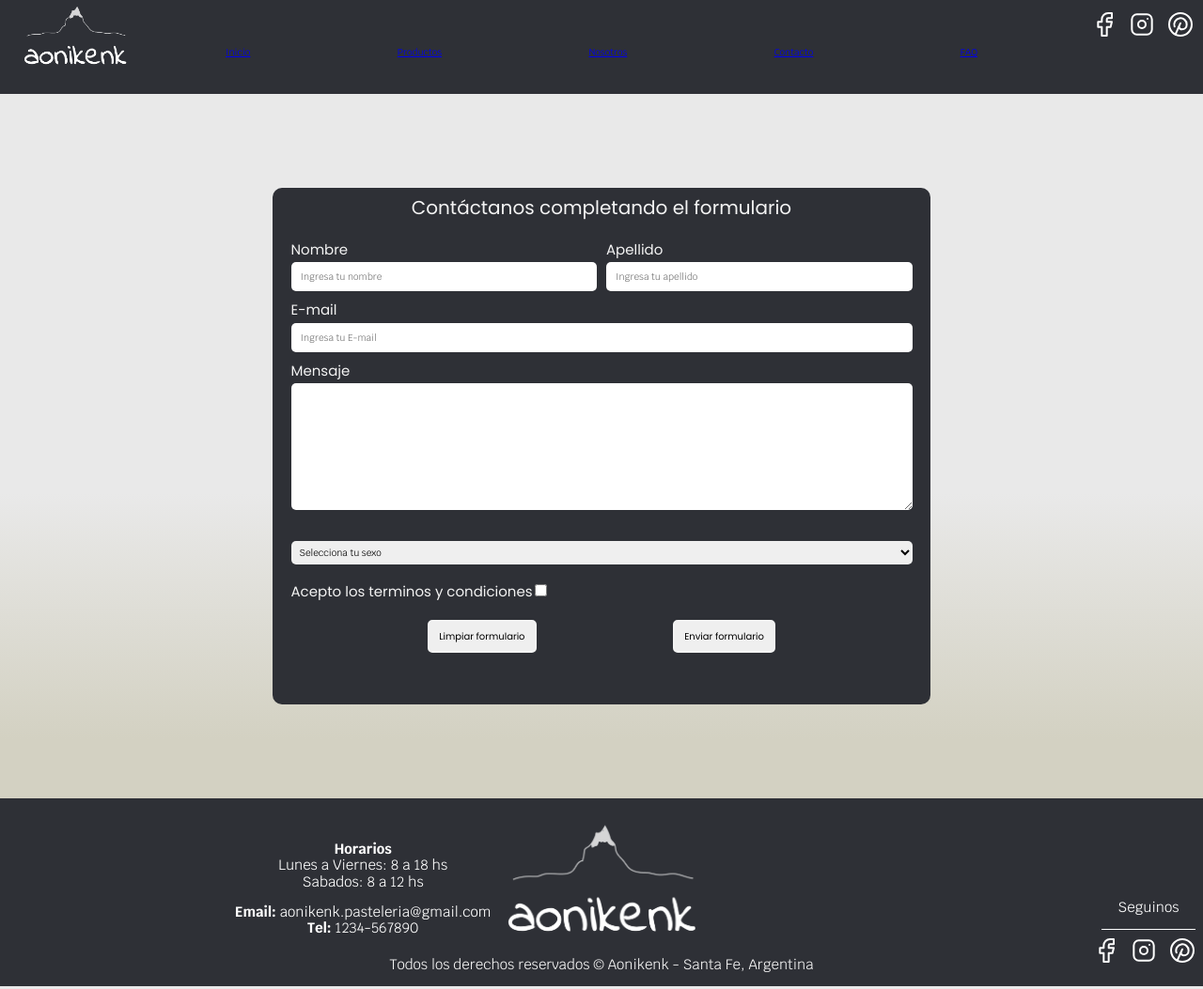
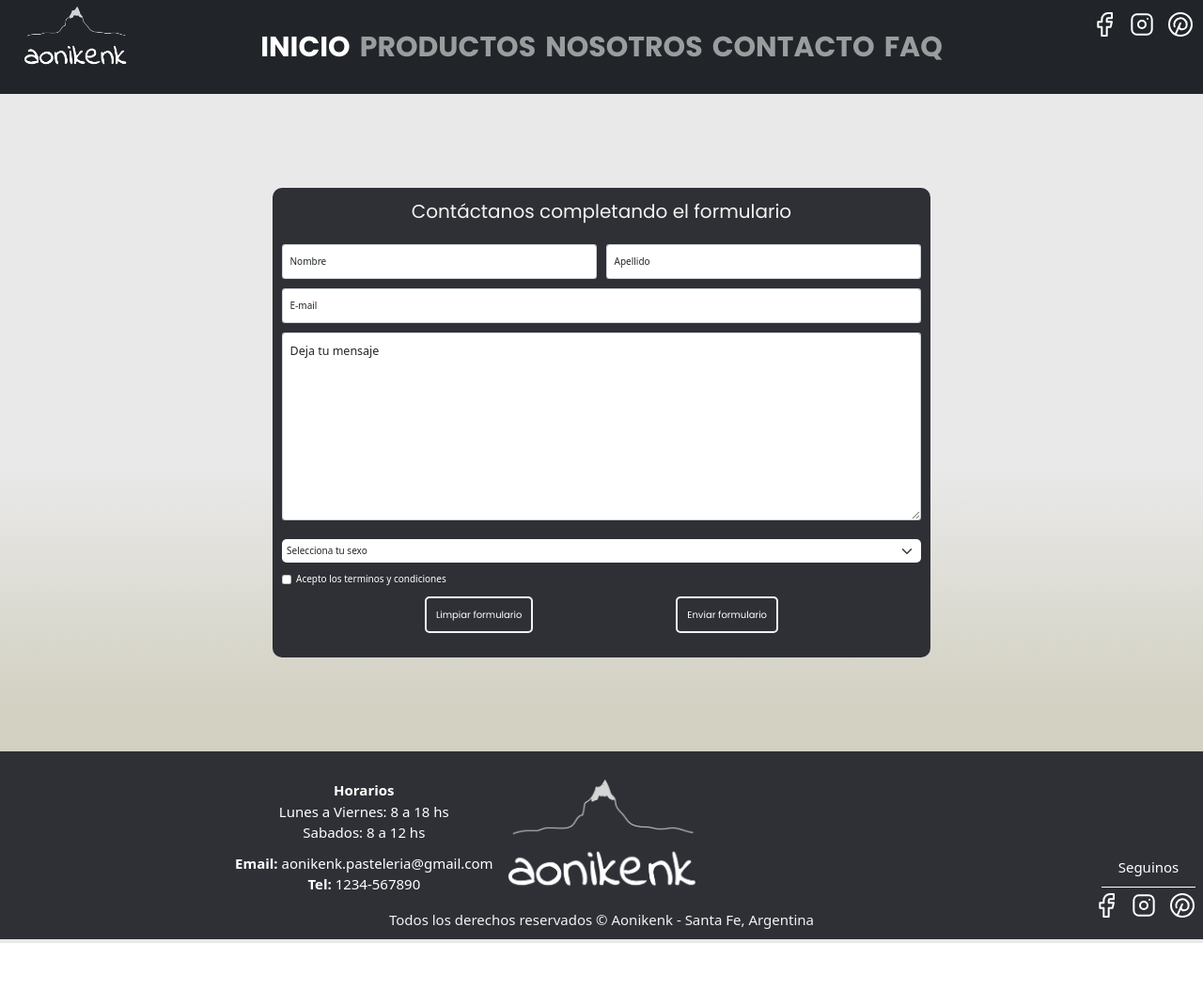
Before and after one commit to rodricastro27/aonikenk-coderhouse, a plain HTML site: page contacto.html in a window 1280 px wide. Shown: the whole page at 94% size. After the commit the page ends 1004 px from the top, so only its background shows below. Drawn offline with nearby package versions, Linux system fonts and the light colour scheme; grey boxes are pictures that could not be loaded.

Commit message:
Bootstrap a nosotros.html y contacto.html

```diff
--- a/contacto.html
+++ b/contacto.html
@@ -6,265 +6,173 @@
     <meta name="viewport" content="width=device-width, initial-scale=1.0" />
     <link rel="preconnect" href="https://fonts.googleapis.com" />
     <link rel="preconnect" href="https://fonts.gstatic.com" crossorigin />
-    <link
-      href="https://fonts.googleapis.com/css2?family=Krub:wght@400;700&family=Nanum+Myeongjo&family=Poppins:wght@400;700&display=swap"
-      rel="stylesheet"
-    />
+    <link href="https://fonts.googleapis.com/css2?family=Krub:wght@400;700&family=Nanum+Myeongjo&family=Poppins:wght@400;700&display=swap" rel="stylesheet"/>
     <link rel="stylesheet" href="./css/normalize.css" />
+    <link href="https://cdn.jsdelivr.net/npm/bootstrap@5.1.3/dist/css/bootstrap.min.css" rel="stylesheet" integrity="sha384-1BmE4kWBq78iYhFldvKuhfTAU6auU8tT94WrHftjDbrCEXSU1oBoqyl2QvZ6jIW3" crossorigin="anonymous">
     <link rel="stylesheet" href="./css/style.css" />
     <title>Aonikenk</title>
   </head>
   <body>
     <header class="header__producto">
       <div class="header__container--producto">
-        <img
-          class="header__logo--producto"
-          src="./img/LOGO.png"
-          alt="logo header"
-        />
+        <img class="header__logo--producto" src="./img/LOGO.png" alt="logo header"/>
       </div>
 
       <div class="header__social">
         <a href="http://facebook.com/aonikenkpasteleria" target="_blank">
-          <svg
-            xmlns="http://www.w3.org/2000/svg"
-            class="icon icon-tabler icon-tabler-brand-facebook"
-            width="32"
-            height="32"
-            viewBox="0 0 24 24"
-            stroke-width="1.5"
-            stroke="#ffffff"
-            fill="none"
-            stroke-linecap="round"
-            stroke-linejoin="round"
-          >
-            <path stroke="none" d="M0 0h24v24H0z" fill="none" />
-            <path
-              d="M7 10v4h3v7h4v-7h3l1 -4h-4v-2a1 1 0 0 1 1 -1h3v-4h-3a5 5 0 0 0 -5 5v2h-3"
-            />
+          <svg xmlns="http://www.w3.org/2000/svg" class="icon icon-tabler icon-tabler-brand-facebook" width="32" height="32" viewBox="0 0 24 24" stroke-width="1.5" stroke="#ffffff" fill="none" stroke-linecap="round" stroke-linejoin="round">
+            <path stroke="none" d="M0 0h24v24H0z" fill="none"/>
+            <path d="M7 10v4h3v7h4v-7h3l1 -4h-4v-2a1 1 0 0 1 1 -1h3v-4h-3a5 5 0 0 0 -5 5v2h-3"/>
           </svg>
         </a>
-
         <a href="http://instagram.com/aonikenk.pasteleria" target="_blank">
-          <svg
-            xmlns="http://www.w3.org/2000/svg"
-            class="icon icon-tabler icon-tabler-brand-instagram"
-            width="32"
-            height="32"
-            viewBox="0 0 24 24"
-            stroke-width="1.5"
-            stroke="#ffffff"
-            fill="none"
-            stroke-linecap="round"
-            stroke-linejoin="round"
-          >
-            <path stroke="none" d="M0 0h24v24H0z" fill="none" />
-            <rect x="4" y="4" width="16" height="16" rx="4" />
-            <circle cx="12" cy="12" r="3" />
-            <line x1="16.5" y1="7.5" x2="16.5" y2="7.501" />
+          <svg xmlns="http://www.w3.org/2000/svg" class="icon icon-tabler icon-tabler-brand-instagram" width="32" height="32" viewBox="0 0 24 24" stroke-width="1.5" stroke="#ffffff" fill="none" stroke-linecap="round" stroke-linejoin="round">
+            <path stroke="none" d="M0 0h24v24H0z" fill="none"/>
+            <rect x="4" y="4" width="16" height="16" rx="4"/>
+            <circle cx="12" cy="12" r="3"/>
+            <line x1="16.5" y1="7.5" x2="16.5" y2="7.501"/>
           </svg>
         </a>
-
         <a href="http://pinterest.com/aonikenkp/" target="_blank">
-          <svg
-            xmlns="http://www.w3.org/2000/svg"
-            class="icon icon-tabler icon-tabler-brand-pinterest"
-            width="32"
-            height="32"
-            viewBox="0 0 24 24"
-            stroke-width="1.5"
-            stroke="#ffffff"
-            fill="none"
-            stroke-linecap="round"
-            stroke-linejoin="round"
-          >
-            <path stroke="none" d="M0 0h24v24H0z" fill="none" />
-            <line x1="8" y1="20" x2="12" y2="11" />
-            <path
-              d="M10.7 14c.437 1.263 1.43 2 2.55 2c2.071 0 3.75 -1.554 3.75 -4a5 5 0 1 0 -9.7 1.7"
-            />
-            <circle cx="12" cy="12" r="9" />
+          <svg xmlns="http://www.w3.org/2000/svg" class="icon icon-tabler icon-tabler-brand-pinterest" width="32" height="32" viewBox="0 0 24 24" stroke-width="1.5" stroke="#ffffff" fill="none" stroke-linecap="round" stroke-linejoin="round">
+            <path stroke="none" d="M0 0h24v24H0z" fill="none"/>
+            <line x1="8" y1="20" x2="12" y2="11"/>
+            <path d="M10.7 14c.437 1.263 1.43 2 2.55 2c2.071 0 3.75 -1.554 3.75 -4a5 5 0 1 0 -9.7 1.7"/>
+            <circle cx="12" cy="12" r="9"/>
           </svg>
         </a>
       </div>
 
-      <nav class="nav__bg--producto">
+<!-- Nueva barra de navegación aplicando bootstrap -->
+      <nav class="navbar navbar-expand-md navbar-dark bg-dark h-100 p-3">
+        <div class="container-fluid">
+            <button class="navbar-toggler" type="button" data-bs-toggle="collapse" data-bs-target="#navbarTogglerDemo01" aria-controls="navbarTogglerDemo01" aria-expanded="false" aria-label="Toggle navigation">
+            <span class="navbar-toggler-icon"></span>
+            </button>
+            <div class="collapse navbar-collapse nav__bg" id="navbarTogglerDemo01">
+              <ul class="navbar-nav mx-auto">
+                  <li class="nav-item">
+                  <a class="nav-link active" aria-current="page" href="index.html">Inicio</a>
+                  </li>
+                  <li class="nav-item">
+                  <a class="nav-link" href="productos.html">Productos</a>
+                  </li>
+                  <li class="nav-item">
+                  <a class="nav-link" href="nosotros.html">Nosotros</a>
+                  </li>
+                  <li class="nav-item">
+                  <a class="nav-link" href="contacto.html">Contacto</a>
+                  </li>
+                  <li class="nav-item">
+                  <a class="nav-link" href="faq.html">FAQ</a>
+                  </li>
+              </ul>
+            </div>
+        </div>
+      </nav>
+
+ <!-- NAV CSS PURO DESACTIVADA -->
+     <!--  <nav class="nav__bg--producto">
         <a class="nav__bg--enlaces" href="index.html">Inicio</a>
         <a class="nav__bg--enlaces" href="productos.html">Productos</a>
         <a class="nav__bg--enlaces" href="nosotros.html">Nosotros</a>
         <a class="nav__bg--enlaces" href="contacto.html">Contacto</a>
         <a class="nav__bg--enlaces" href="faq.html">FAQ</a>
-      </nav>
+      </nav> -->
     </header>
     <!-- Fin del header, incluye logo, barra de navegación y logos de rr.ss -->
+
     <main>
-
+<!-- formulario rehecho aplicando las propiedades de los formularios de bootstrap -->
         <form class="formulario" action="" method="get" enctype="application/x-www-form-urlencoded">
-
             <fieldset class="formulario__fieldset">
-
                 <legend class="formulario__legend">Contáctanos completando el formulario</legend>
-
                 <div class="formulario__container">
-                  <div class="formulario__container--campo">
-                    <label class="formulario__label" for="nombre">Nombre</label>
-                    <input class="formulario__input" type="text" name="nombre" id="nombre" placeholder="Ingresa tu nombre">
+                  <div class="form-floating mb-3">
+                    <input type="text" class="form-control fs-4" id="floatingInput" placeholder="Nombre">
+                    <label for="floatingInput">Nombre</label>
                   </div>
-
-                  <div class="formulario__container--campo">
-                      <label class="formulario__label" for="apellido">Apellido</label>
-                      <input class="formulario__input" type="text" name="apellido" id="apellido" placeholder="Ingresa tu apellido">
+                  <div class="form-floating mb-3">
+                    <input type="text" class="form-control fs-4" id="floatingInput" placeholder="Apellido">
+                    <label for="floatingInput">Apellido</label>
                   </div>
-
-                  <div class="formulario__container--campo">
-                      <label class="formulario__label" for="email">E-mail</label>
-                      <input class="formulario__input" type="email" name="email" id="email" placeholder="Ingresa tu E-mail">
+                  <div class="form-floating mb-3 formulario__container--campo">
+                    <input type="email" class="form-control fs-4" id="floatingInput" placeholder="E-mail">
+                    <label for="floatingInput">E-mail</label>
                   </div>
-
-                  <div class="formulario__container--campo">
-                      <label class="formulario__label" for="mensaje">Mensaje</label>
-                      <textarea class="formulario__textarea" name="mensaje" id="mensaje"  rows="10"></textarea>
+                  <div class="form-floating formulario__container--campo fs-5">
+                    <textarea class="form-control fs-4" placeholder="Leave a comment here" id="floatingTextarea" style="height: 20rem;"></textarea>
+                    <label for="floatingTextarea">Deja tu mensaje</label>
                   </div>
                 </div>
-
-                    <select class="formulario__select" name="sexo" id="">
+                <select class="formulario__select form-select form-select-lg mb-3" name="sexo" aria-label=".form-select-lg example">
                     <option class="formulario__option" hidden selected>Selecciona tu sexo</option>
                     <option class="formulario__option" value="Hombre">Hombre</option>
                     <option class="formulario__option" value="Mujer">Mujer</option>
                     <option class="formulario__option" value="Otro">Otro</option>
                 </select>
-
-                  <div>
-                      <label class="formulario__label--condiciones" for="terminos-condiciones">Acepto los terminos y condiciones</label>
-                      <input class="formulario__checkbox" type="checkbox" id="terminos-condiciones">
+                <div class="form-check">
+                  <input class="form-check-input" type="checkbox" value="" id="flexCheckDefault">
+                  <label class="form-check-label fs-6 text-white" for="flexCheckDefault">Acepto los terminos y condiciones</label>
                 </div>
-
-                  <br>
-
                 <div class="formulario__campo-boton">
                   <div class="formulario__campo-boton--container">
-                      <input class="formulario__boton" type="reset" value="Limpiar formulario">
+                    <input class="formulario__boton btn btn-outline-dark text-white" type="reset" value="Limpiar formulario">
                   </div>
-
                   <div class="formulario__campo-boton--container">
-                     <input class="formulario__boton" type="submit" value="Enviar formulario">
+                    <input class="formulario__boton btn btn-outline-dark text-white" type="submit" value="Enviar formulario">
                   </div>
                 </div>
-
             </fieldset>
         </form>
     </main>
 <!-- fin de la seccion contacto con el formulario -->
+
     <footer class="footer">
       <div class="footer__ubicacion">
-      <iframe
-        width="200"
-        height="200"
-        frameborder="0"
-        scrolling="no"
-        marginheight="0"
-        marginwidth="0"
-        src="https://maps.google.com/maps?width=200&amp;height=200&amp;hl=es&amp;q=Santa%20fe,%20Argentina+(Aonikenk)&amp;t=&amp;z=14&amp;ie=UTF8&amp;iwloc=B&amp;output=embed"
-      >
-        <a href="https://www.gps.ie/car-satnav-gps/">GPS devices</a></iframe
-      >
+        <iframe width="200" height="200" frameborder="0" scrolling="no" marginheight="0" marginwidth="0" src="https://maps.google.com/maps?width=200&amp;height=200&amp;hl=es&amp;q=Santa%20fe,%20Argentina+(Aonikenk)&amp;t=&amp;z=14&amp;ie=UTF8&amp;iwloc=B&amp;output=embed"> <a href="https://www.gps.ie/car-satnav-gps/">GPS devices</a>
+        </iframe>
       </div>
-
       <p class="footer__parrafo">
         Todos los derechos reservados © Aonikenk - Santa Fe, Argentina
       </p>
-
       <div class="footer__social">
         <div class="footer__social--parrafo">
           <p>Seguinos</p>
         </div>
-
         <a href="http://facebook.com/aonikenkpasteleria" target="_blank">
-        <svg
-          xmlns="http://www.w3.org/2000/svg"
-          class="icon icon-tabler icon-tabler-brand-facebook"
-          width="32"
-          height="32"
-          viewBox="0 0 24 24"
-          stroke-width="1.5"
-          stroke="#ffffff"
-          fill="none"
-          stroke-linecap="round"
-          stroke-linejoin="round"
-        >
-          <path stroke="none" d="M0 0h24v24H0z" fill="none" />
-          <path
-            d="M7 10v4h3v7h4v-7h3l1 -4h-4v-2a1 1 0 0 1 1 -1h3v-4h-3a5 5 0 0 0 -5 5v2h-3"
-          />
+          <svg xmlns="http://www.w3.org/2000/svg" class="icon icon-tabler icon-tabler-brand-facebook" width="32" height="32" viewBox="0 0 24 24" stroke-width="1.5" stroke="#ffffff" fill="none" stroke-linecap="round" stroke-linejoin="round">
+            <path stroke="none" d="M0 0h24v24H0z" fill="none"/>
+            <path d="M7 10v4h3v7h4v-7h3l1 -4h-4v-2a1 1 0 0 1 1 -1h3v-4h-3a5 5 0 0 0 -5 5v2h-3"/>
           </svg>
         </a>
-
         <a href="http://instagram.com/aonikenk.pasteleria" target="_blank">
-        <svg
-          xmlns="http://www.w3.org/2000/svg"
-          class="icon icon-tabler icon-tabler-brand-instagram"
-          width="32"
-          height="32"
-          viewBox="0 0 24 24"
-          stroke-width="1.5"
-          stroke="#ffffff"
-          fill="none"
-          stroke-linecap="round"
-          stroke-linejoin="round"
-        >
-          <path stroke="none" d="M0 0h24v24H0z" fill="none" />
-          <rect x="4" y="4" width="16" height="16" rx="4" />
-          <circle cx="12" cy="12" r="3" />
-          <line x1="16.5" y1="7.5" x2="16.5" y2="7.501" />
+          <svg xmlns="http://www.w3.org/2000/svg" class="icon icon-tabler icon-tabler-brand-instagram" width="32" height="32" viewBox="0 0 24 24" stroke-width="1.5" stroke="#ffffff" fill="none" stroke-linecap="round" stroke-linejoin="round">
+            <path stroke="none" d="M0 0h24v24H0z" fill="none"/>
+            <rect x="4" y="4" width="16" height="16" rx="4"/>
+            <circle cx="12" cy="12" r="3"/>
+            <line x1="16.5" y1="7.5" x2="16.5" y2="7.501"/>
           </svg>
         </a>
-
         <a href="http://pinterest.com/aonikenkp/" target="_blank">
-        <svg
-          xmlns="http://www.w3.org/2000/svg"
-          class="icon icon-tabler icon-tabler-brand-pinterest"
-          width="32"
-          height="32"
-          viewBox="0 0 24 24"
-          stroke-width="1.5"
-          stroke="#ffffff"
-          fill="none"
-          stroke-linecap="round"
-          stroke-linejoin="round"
-        >
-          <path stroke="none" d="M0 0h24v24H0z" fill="none" />
-          <line x1="8" y1="20" x2="12" y2="11" />
-          <path
-            d="M10.7 14c.437 1.263 1.43 2 2.55 2c2.071 0 3.75 -1.554 3.75 -4a5 5 0 1 0 -9.7 1.7"
-          />
-          <circle cx="12" cy="12" r="9" />
+          <svg xmlns="http://www.w3.org/2000/svg" class="icon icon-tabler icon-tabler-brand-pinterest" width="32" height="32" viewBox="0 0 24 24" stroke-width="1.5" stroke="#ffffff" fill="none" stroke-linecap="round" stroke-linejoin="round">
+            <path stroke="none" d="M0 0h24v24H0z" fill="none"/>
+            <line x1="8" y1="20" x2="12" y2="11"/>
+            <path d="M10.7 14c.437 1.263 1.43 2 2.55 2c2.071 0 3.75 -1.554 3.75 -4a5 5 0 1 0 -9.7 1.7"/>
+            <circle cx="12" cy="12" r="9"/>
           </svg>
         </a>
       </div>
-
       <div class="footer__informacion">
-      <p>
-        <strong>Horarios</strong> <br />
-        Lunes a Viernes: 8 a 18 hs <br />
-        Sabados: 8 a 12 hs <br />
-      </p>
-      <p>
-        <strong>Email:</strong> aonikenk.pasteleria@gmail.com <br />
-        <strong>Tel:</strong> 1234-567890
-      </p>
-      <p></p>
+        <p><strong>Horarios</strong> <br/> Lunes a Viernes: 8 a 18 hs <br/> Sabados: 8 a 12 hs <br/></p>
+        <p> <strong>Email:</strong> aonikenk.pasteleria@gmail.com <br/> <strong>Tel:</strong> 1234-567890</p>
       </div>
-
       <div class="footer__logo">
-      <a href="#"
-        ><img
-          class="footer__logo--imagen"
-          src="./img/LOGO.png"
-          alt="logo footer"
-        />
-      </a>
+        <a href="#"><img class="footer__logo--imagen" src="./img/LOGO.png" alt="logo footer"/></a>
       </div>
     </footer>
   <!-- fin del footer -->
+
+  <script src="https://cdn.jsdelivr.net/npm/bootstrap@5.1.3/dist/js/bootstrap.bundle.min.js" integrity="sha384-ka7Sk0Gln4gmtz2MlQnikT1wXgYsOg+OMhuP+IlRH9sENBO0LRn5q+8nbTov4+1p" crossorigin="anonymous"></script>
 </body>
 </html>
--- a/css/style.css
+++ b/css/style.css
@@ -552,7 +552,7 @@ body {
 
 .footer__social--parrafo {
   position: absolute;
-  bottom: 4rem;
+  bottom: 3.5rem;
   right: 1rem;
   width: 10rem;
   margin: 0;
@@ -566,7 +566,7 @@ body {
 .footer__informacion {
   font-size: 1.5rem;
   position: absolute;
-  top: 1rem;
+  top: 0.5rem;
   left: 50%;
   transform: translate(-50%, 0%);
   color: white;
@@ -865,7 +865,7 @@ body {
 @media (min-width: 768px) {
   .formulario {
     max-width: 70rem;
-    height: 55rem;
+    height: 50rem;
     margin: 10rem auto;
     background-color: #2e3036;
     padding: 1rem;
```
Also changed, not shown: index.html (+0 -1 lines), nosotros.html (+36 -5 lines). Lines whose indentation alone changed are shown as unchanged.
